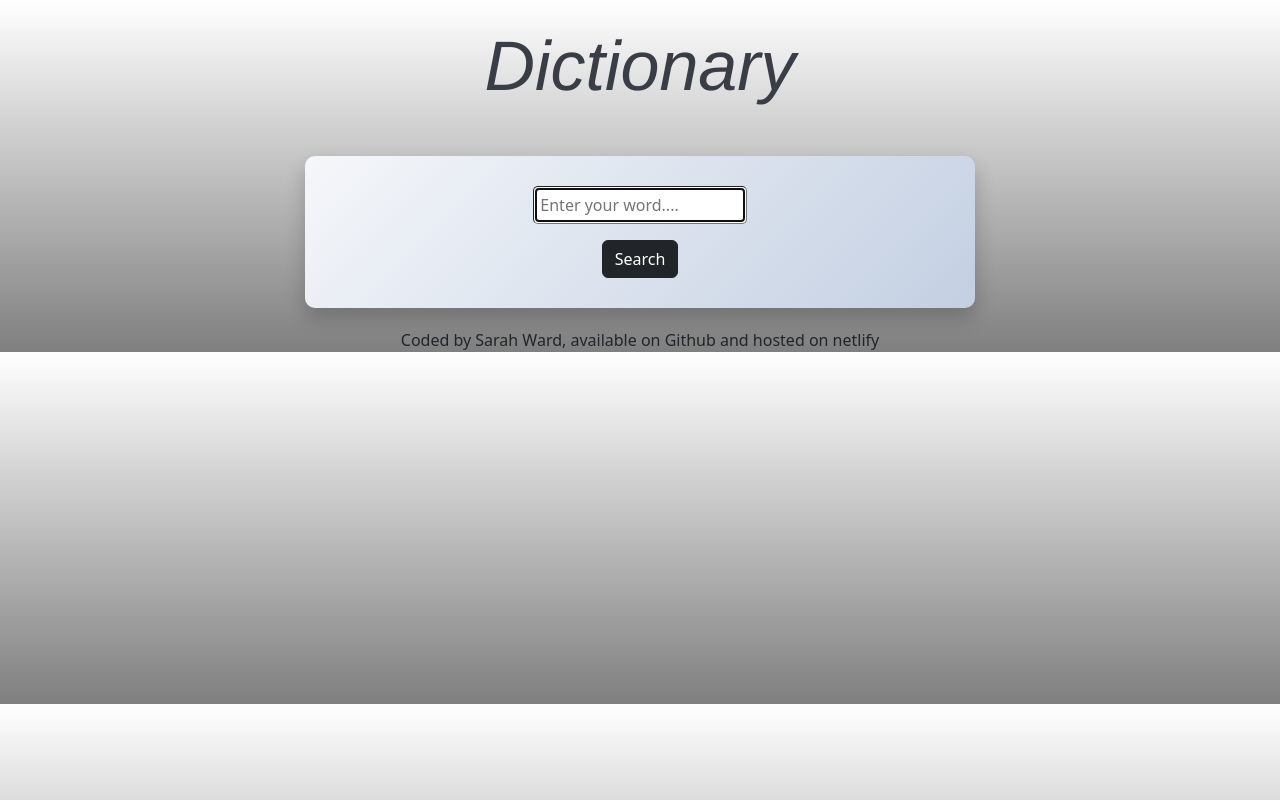
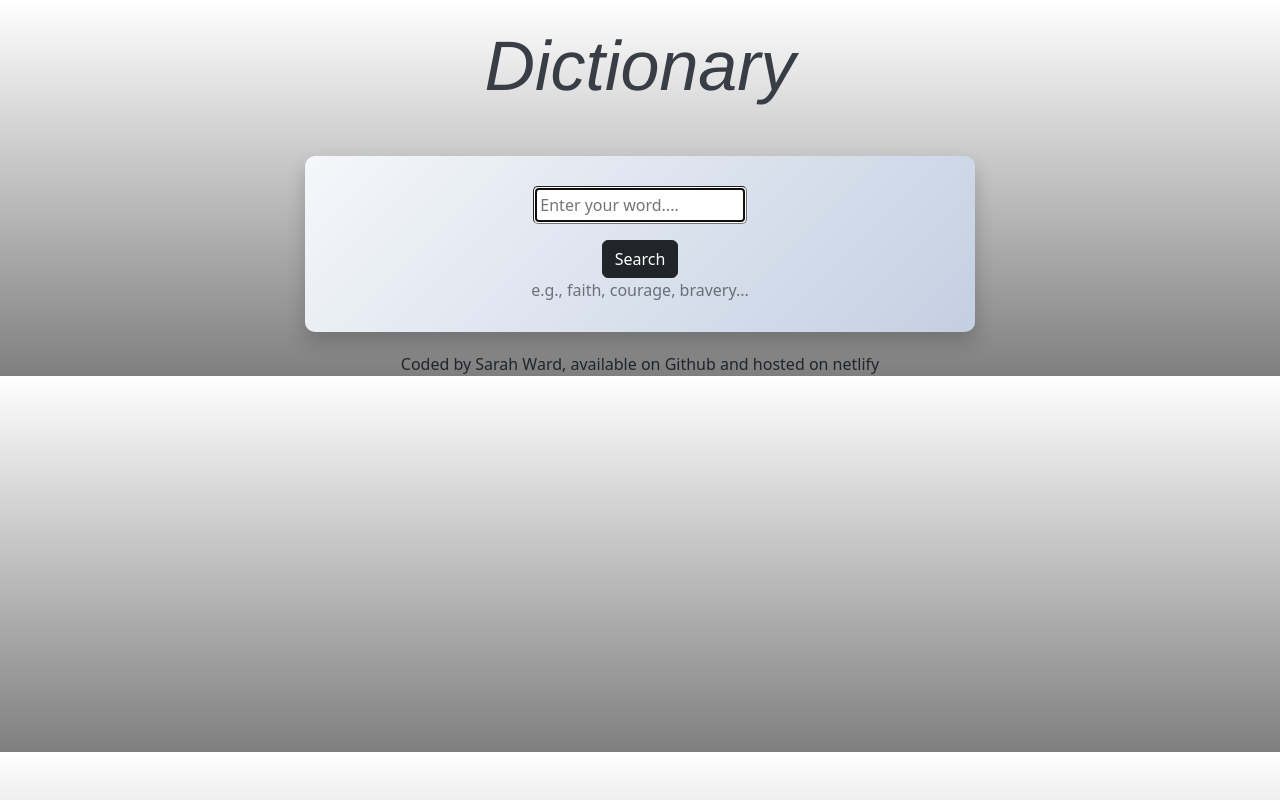
Before and after one commit to Sarahwcode/dictionary-react-1, a React (Create React App) app: page / in a window 1280 px wide. Built offline with nearby package versions, Linux system fonts and the light colour scheme; no server answers.

Commit message:
added example under form

```diff
--- a/src/Dictionary.css
+++ b/src/Dictionary.css
@@ -15,3 +15,6 @@ max-width: 100%;
 margin: 20px auto;
 
 }
+.example {
+    opacity: 0.6;
+}
--- a/src/Dictionary.js
+++ b/src/Dictionary.js
@@ -47,6 +47,7 @@ if (load) {
                 <input className="btn btn-dark mt-3" type="submit" title="Search" value="Search" ></input>
                 </div>
             </form>
+            <div className="example">e.g., faith, courage, bravery...</div>
             </section>
             <div>
             <Results definition = {define}/>
```
